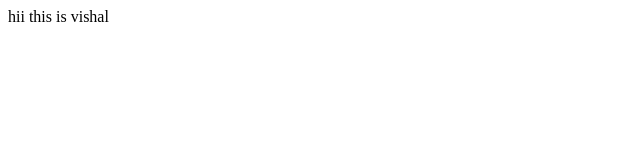
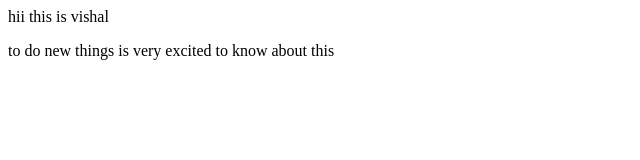
Before and after one commit to Vishalkashyap1155/vishalkashyap-demo, a plain HTML site: page index.html in a window 1280 px wide. Shown: the whole page, without its empty margins (0-640 px from the left). Drawn offline with Linux system fonts and the light colour scheme.

Commit message:
this practice

```diff
--- a/index.html
+++ b/index.html
@@ -1 +1,2 @@
 <p>hii this is vishal</p>
+<p>to do new things is very excited to know about this</p>
```
Also changed, not shown: 1 other file.
